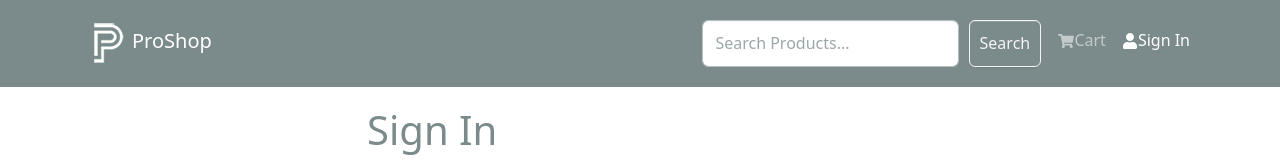
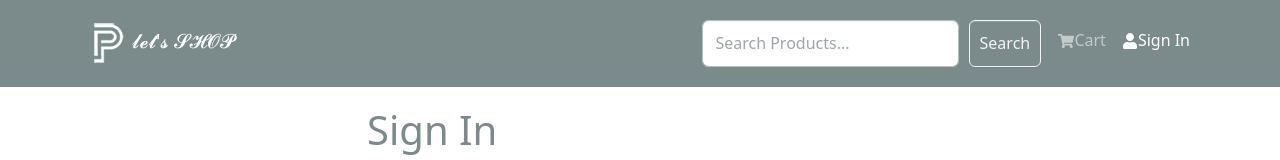
Before and after one commit to sujitoic999/ProShopV2, a React (Create React App) app in the folder frontend/: page /login in a window 1280 px wide. Shown: the top 160 px of the page. Built offline with nearby package versions, Linux system fonts and the light colour scheme.

Commit message:
Name Changed

```diff
--- a/frontend/src/components/Header.js
+++ b/frontend/src/components/Header.js
@@ -37,7 +37,7 @@ function Header() {
           <LinkContainer to="/">
             <Navbar.Brand>
               <img src={logo} alt="ProShop" />
-              ProShop
+              𝓵𝓮𝓽'𝓼 𝓢𝓗𝓞𝓟
             </Navbar.Brand>
           </LinkContainer>
           <Navbar.Toggle aria-controls="basic-navbar-nav" />
```
